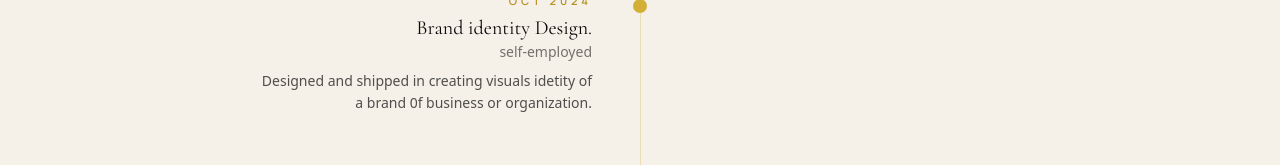
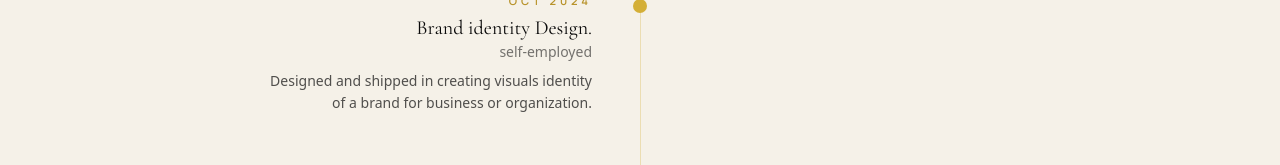
Before and after one commit to waididon4-oss/Dc-portfolio, a React (Vite) app: page /about in a window 1280 px wide. Shown: the part 1823-1988 px from the top of the page. Built offline with nearby package versions, Linux system fonts and the light colour scheme.

Commit message:
Fix words paths

```diff
--- a/src/pages/About.jsx
+++ b/src/pages/About.jsx
@@ -22,7 +22,7 @@ const timeline = [
     role: 'Brand identity Design.',
     org: 'self-employed',
     description:
-      'Designed and shipped in creating visuals idetity of a brand 0f business or organization.'
+      'Designed and shipped in creating visuals identity of a brand for business or organization.'
   },
   {
     year: 'july 2024',
```
